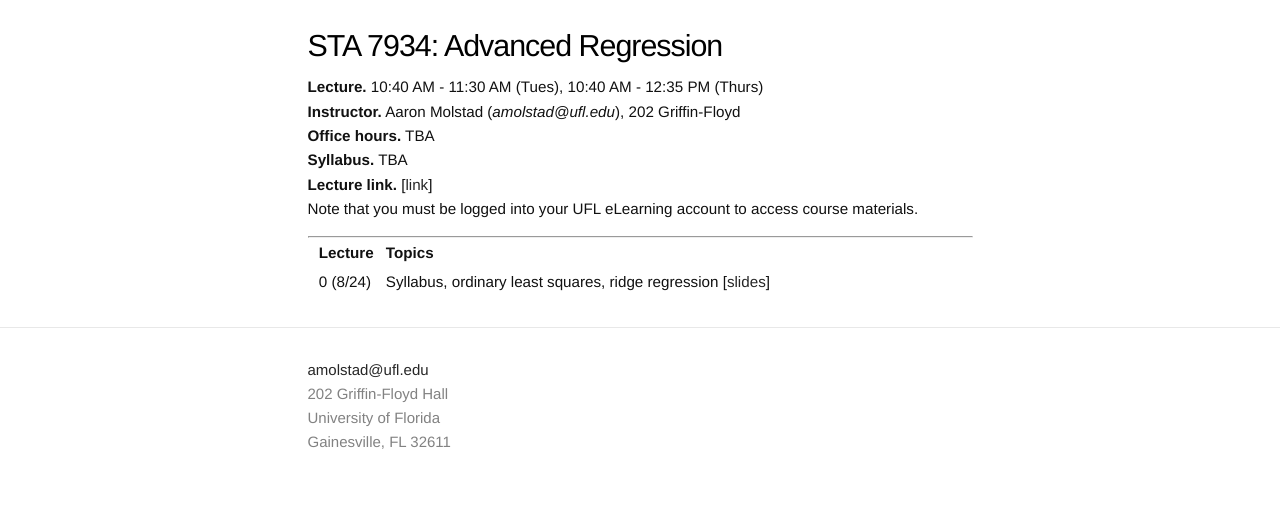
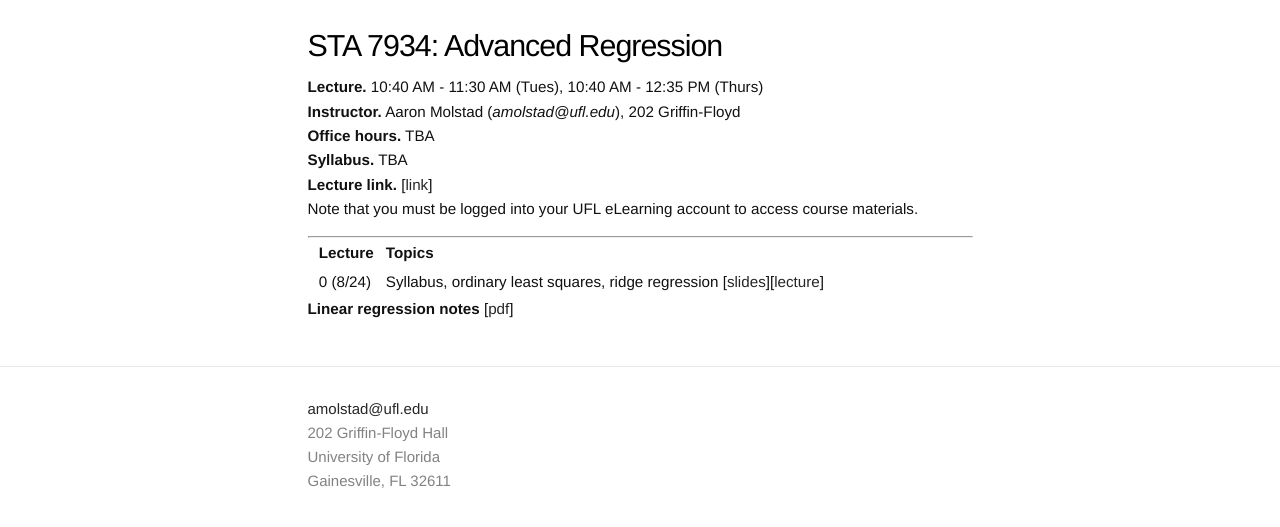
Before and after one commit to ajmolstad/ajmolstad.github.io, a Jekyll site: the page built from F21_STA7934.md, in a window 1280 px wide. Shown: the top 527 px of the page. Built offline with Jekyll 4.4.1, drawn with Linux system fonts in a browser that asks for light colours.

Commit message:
Update F21_STA7934.md

```diff
--- a/F21_STA7934.md
+++ b/F21_STA7934.md
@@ -14,4 +14,6 @@ Note that you must be logged into your UFL eLearning account to access course ma
 ---------------
 
 ||  **Lecture** ||  **Topics**  ||
-|| 0 (8/24)  || Syllabus, ordinary least squares, ridge regression [[slides](https://ufl.instructure.com/files/61559302/download?download_frd=1)] ||
+|| 0 (8/24)  || Syllabus, ordinary least squares, ridge regression [[slides](https://ufl.instructure.com/files/61559302/download?download_frd=1)][[lecture](https://ufl.instructure.com/courses/437665/files?preview=61563345)] ||
+
+**Linear regression notes** [[pdf](https://ufl.instructure.com/files/61563332/download?download_frd=1)]
```
